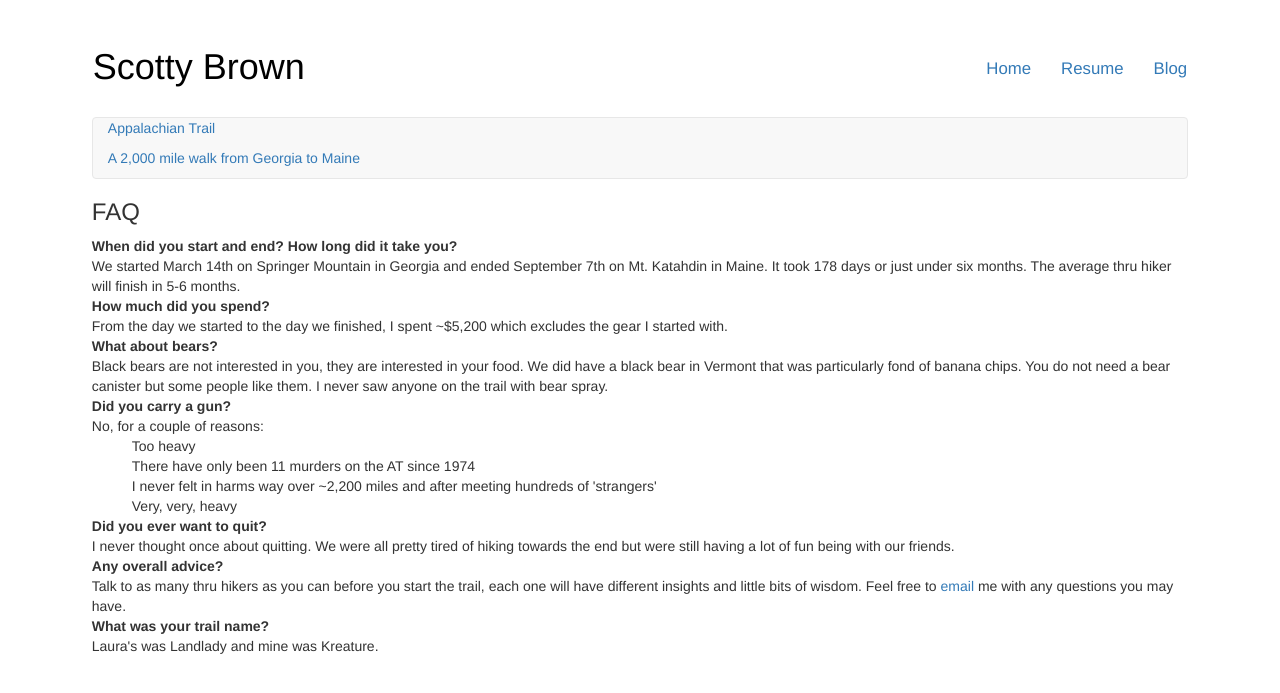
After one commit to sabrown89/scottyabrown, a Django app: template scottyabrown/templates/appalachian_trail/faq.html in a window 1280 px wide. The commit adds this page. Shown: the top 693 px of the page. Run offline with Django 3.2, Linux system fonts and the light colour scheme; the template is opened without the code that fills it, so the values that code supplies are empty; some libraries are stand-ins or nearby versions.

Commit message:
Adds appalachian trail views, templates, urls

```diff
--- /dev/null
+++ b/scottyabrown/templates/appalachian_trail/at_header.html
@@ -0,0 +1,10 @@
+<nav class="navbar navbar-default" id="at-nav">
+    <div class="container-fluid">
+        <div class="nav navbar-nav">
+            <div id="at-nav-transform">
+                <p id="at-header"><a href="{% url 'at_show' %}">Appalachian Trail</a></p>
+                <p id="heading-subtext"><a href="{% url 'at_show' %}">A 2,000 mile walk from Georgia to Maine</p></a>
+            </div>
+        </div>
+    </div>
+</nav>
--- /dev/null
+++ b/scottyabrown/templates/appalachian_trail/faq.html
@@ -0,0 +1,47 @@
+{% extends "base.html" %}
+
+{% block content %}
+<div class="container-fluid">
+    {% include 'appalachian_trail/at_header.html' %}
+    <h3 id="at-subheader">FAQ</h3>
+
+    <div class="faq-box">
+        <ul class="list-unstyled">
+            <li class="faq-question"><strong>When did you start and end? How long did it take you?</strong></li>
+            <li class="faq-answer">We started March 14th on Springer Mountain in Georgia and ended September 7th on Mt. Katahdin in Maine. It took 178 days or just under six months. The average thru hiker will finish in 5-6 months.</li>
+            <li class="faq-question"><strong>How much did you spend?</strong></li>
+            <li class="faq-answer">From the day we started to the day we finished, I spent ~$5,200 which excludes the gear I started with.</li>
+            <li class="faq-question"><strong>What about bears?</strong></li>
+            <li class="faq-answer">Black bears are not interested in you, they are interested in your food. We did have a black bear in Vermont that was particularly fond of banana chips. You do not need a bear canister but some people like them. I never saw anyone on the trail with bear spray.</li>
+            <li class="faq-question"><strong>Did you carry a gun?</strong></li>
+            <li class="faq-answer" id="faq-gun">No, for a couple of reasons:</li>
+            <ul id="faq-sub-list">
+                <li>Too heavy</li>
+                <li>There have only been 11 murders on the AT since 1974</li>
+                <li>I never felt in harms way over ~2,200 miles and after meeting hundreds of 'strangers'</li>
+                <li>Very, very, heavy</li>
+            </ul>
+            <li class="faq-question"><strong>Did you ever want to quit?</strong></li>
+            <li class="faq-answer">I never thought once about quitting. We were all pretty tired of hiking towards the end but were still having a lot of fun being with our friends.</li>
+        <!--    <li class="faq-question"><strong>Was it hard?</strong></li>
+            <li class="faq-answer"></li>
+            <li class="faq-question"><strong>Any recommendations for hiking as a couple?</strong></li>
+            <li class="faq-answer"></li> -->
+            <li class="faq-question"><strong>Any overall advice?</strong></li>
+            <li class="faq-answer">Talk to as many thru hikers as you can before you start the trail, each one will have different insights and little bits of wisdom. Feel free to <a href="mailto:scottabrown89@gmail.com">email</a> me with any questions you may have.</li>
+            <li class="faq-question"><strong>What was your trail name?</strong></li>
+            <li class="faq-answer">Laura's was Landlady and mine was Kreature.</li>
+            <li class="faq-question"><strong></strong></li>
+            <li class="faq-answer"></li>
+            <li class="faq-question"><strong></strong></li>
+            <li class="faq-answer"></li>
+            <li class="faq-question"><strong></strong></li>
+            <li class="faq-answer"></li>
+            <li class="faq-question"><strong></strong></li>
+            <li class="faq-answer"></li>
+        </ul>
+    </div>
+
+</div>
+
+{% endblock %}
--- a/scottyabrown/urls.py
+++ b/scottyabrown/urls.py
@@ -11,7 +11,12 @@ urlpatterns = [
     url(r'^callback/$', arock_views.callback, name='callback'),
     url(r'^add_songs/', arock_views.add_songs, name='arock_add_songs'),
     url(r'^athensrock/dashboard/', arock_views.dashboard, name='arock_dashboard'),
+    url(r'^appalachian_trail/show', at_views.show, name='at_show'),
     url(r'^appalachian_trail/index', at_views.index, name='at_index'),
+    url(r'^appalachian_trail/dashboard', at_views.dashboard, name='at_dashboard'),
+    url(r'^appalachian_trail/pictures', at_views.pictures, name='at_pictures'),
+    url(r'^appalachian_trail/faq', at_views.faq, name='at_faq'),
+    url(r'^appalachian_trail/gear', at_views.gear, name='at_gear'),
     url(r'^admin/', admin.site.urls),
 ]
 
```
Also changed, not shown: appalachian_trail/views.py (+33 -0 lines), scottyabrown/templates/appalachian_trail/dashboard.html (added, +67 -0 lines), scottyabrown/templates/appalachian_trail/gear.html (added, +9 -0 lines), scottyabrown/templates/appalachian_trail/index.html (+9 -5 lines), scottyabrown/templates/appalachian_trail/pictures.html (added, +9 -0 lines), scottyabrown/templates/appalachian_trail/show.html (added, +94 -0 lines).
